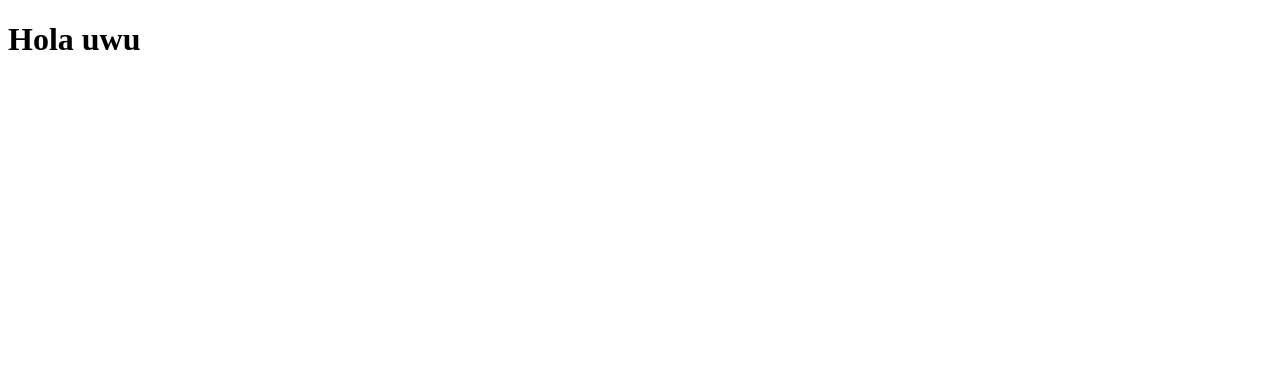
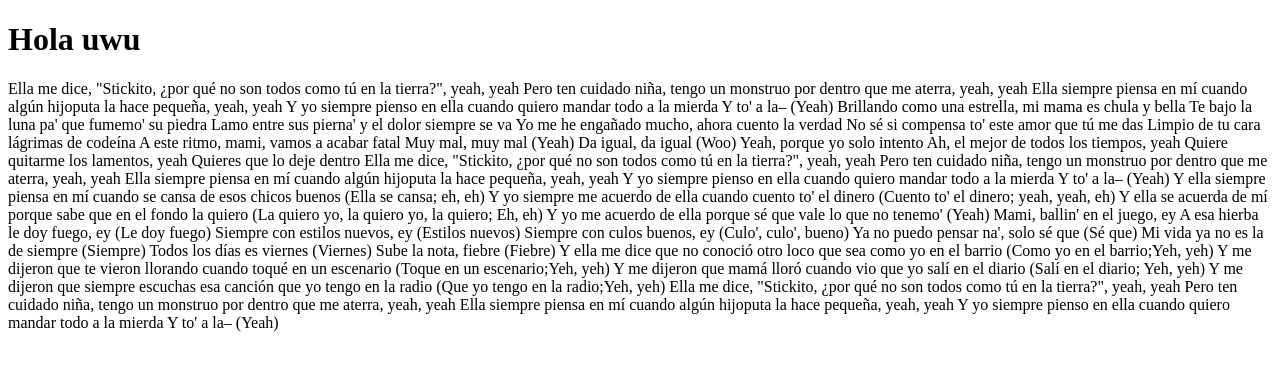
Before and after one commit to DiegoSaavedraGuerra/tutorial-git, a plain HTML site: page index.html in a window 1280 px wide. Drawn offline with Linux system fonts and the light colour scheme.

Commit message:
agregamos un parrafo al index.html

```diff
--- a/index.html
+++ b/index.html
@@ -8,5 +8,56 @@
 </head>
 <body>
     <h1>Hola uwu</h1>
+    <p>Ella me dice, "Stickito, ¿por qué no son todos como tú en la tierra?", yeah, yeah
+        Pero ten cuidado niña, tengo un monstruo por dentro que me aterra, yeah, yeah
+        Ella siempre piensa en mí cuando algún hijoputa la hace pequeña, yeah, yeah
+        Y yo siempre pienso en ella cuando quiero mandar todo a la mierda
+        Y to' a la– (Yeah)
+        Brillando como una estrella, mi mama es chula y bella
+        Te bajo la luna pa' que fumemo' su piedra
+        Lamo entre sus pierna' y el dolor siempre se va
+        Yo me he engañado mucho, ahora cuento la verdad
+        No sé si compensa to' este amor que tú me das
+        Limpio de tu cara lágrimas de codeína
+        A este ritmo, mami, vamos a acabar fatal
+        Muy mal, muy mal (Yeah)
+        Da igual, da igual (Woo)
+        Yeah, porque yo solo intento
+        Ah, el mejor de todos los tiempos, yeah
+        Quiere quitarme los lamentos, yeah
+        Quieres que lo deje dentro
+        Ella me dice, "Stickito, ¿por qué no son todos como tú en la tierra?", yeah, yeah
+        Pero ten cuidado niña, tengo un monstruo por dentro que me aterra, yeah, yeah
+        Ella siempre piensa en mí cuando algún hijoputa la hace pequeña, yeah, yeah
+        Y yo siempre pienso en ella cuando quiero mandar todo a la mierda
+        Y to' a la– (Yeah)
+        Y ella siempre piensa en mí cuando se cansa de esos chicos buenos
+        (Ella se cansa; eh, eh)
+        Y yo siempre me acuerdo de ella cuando cuento to' el dinero
+        (Cuento to' el dinero; yeah, yeah, eh)
+        Y ella se acuerda de mí porque sabe que en el fondo la quiero
+        (La quiero yo, la quiero yo, la quiero; Eh, eh)
+        Y yo me acuerdo de ella porque sé que vale lo que no tenemo' (Yeah)
+        Mami, ballin' en el juego, ey
+        A esa hierba le doy fuego, ey (Le doy fuego)
+        Siempre con estilos nuevos, ey (Estilos nuevos)
+        Siempre con culos buenos, ey (Culo', culo', bueno)
+        Ya no puedo pensar na', solo sé que (Sé que)
+        Mi vida ya no es la de siempre (Siempre)
+        Todos los días es viernes (Viernes)
+        Sube la nota, fiebre (Fiebre)
+        Y ella me dice que no conoció otro loco que sea como yo en el barrio
+        (Como yo en el barrio;Yeh, yeh)
+        Y me dijeron que te vieron llorando cuando toqué en un escenario
+        (Toque en un escenario;Yeh, yeh)
+        Y me dijeron que mamá lloró cuando vio que yo salí en el diario
+        (Salí en el diario; Yeh, yeh)
+        Y me dijeron que siempre escuchas esa canción que yo tengo en la radio
+        (Que yo tengo en la radio;Yeh, yeh)
+        Ella me dice, "Stickito, ¿por qué no son todos como tú en la tierra?", yeah, yeah
+        Pero ten cuidado niña, tengo un monstruo por dentro que me aterra, yeah, yeah
+        Ella siempre piensa en mí cuando algún hijoputa la hace pequeña, yeah, yeah
+        Y yo siempre pienso en ella cuando quiero mandar todo a la mierda
+        Y to' a la– (Yeah)</p>
 </body>
 </html>
```
